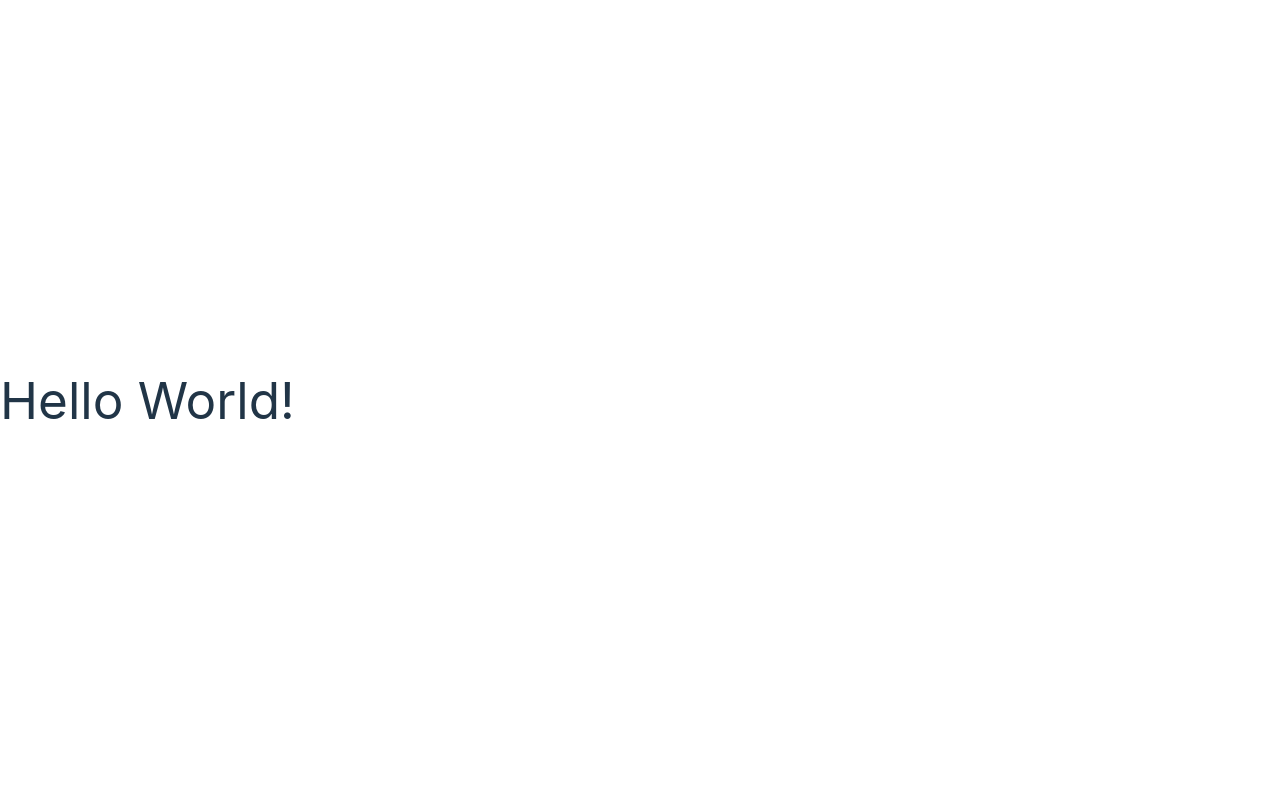
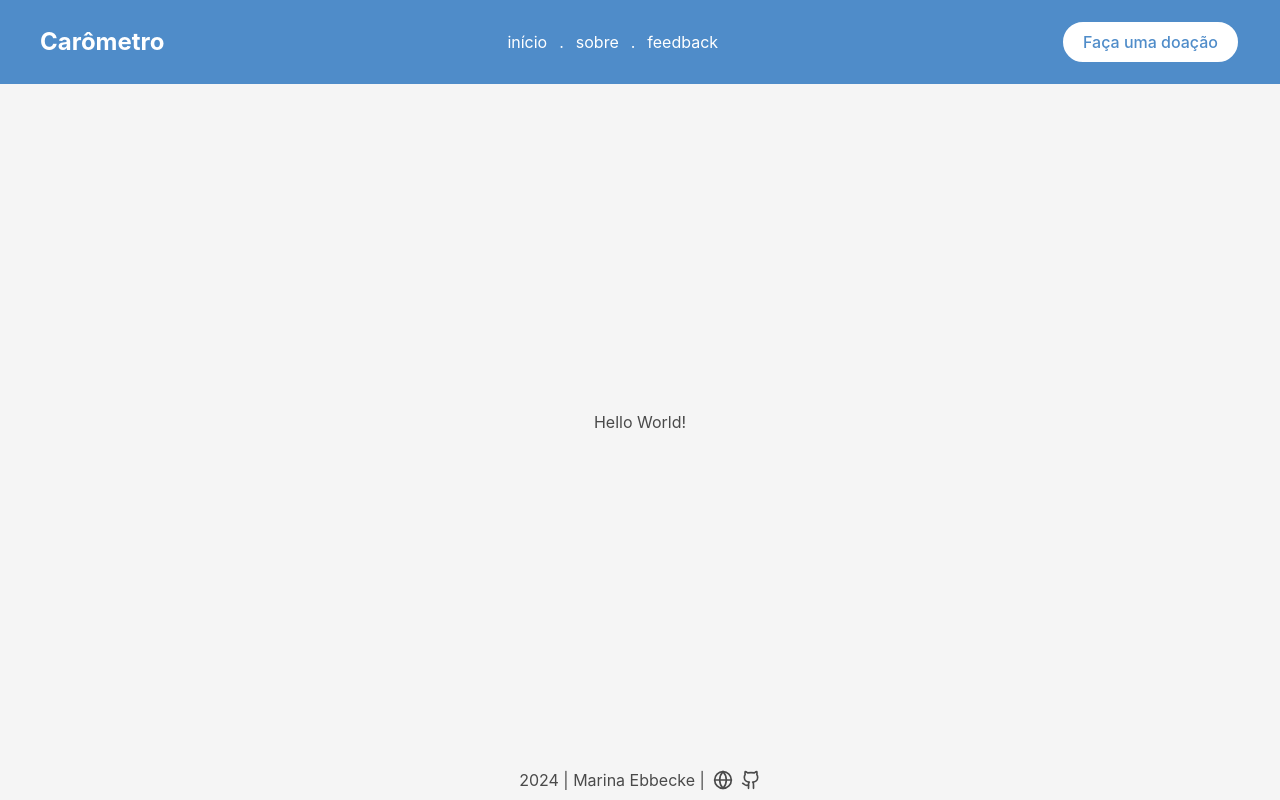
Before and after one commit to mebbecke/carometro-escolar, a React (Vite) app: page / in a window 1280 px wide. Built offline with nearby package versions, Linux system fonts and the light colour scheme.

Commit message:
feat: adds main layout (header and footer), styles and button component

```diff
--- a/package.json
+++ b/package.json
@@ -11,8 +11,10 @@
     "prepare": "husky"
   },
   "dependencies": {
+    "lucide-react": "^0.462.0",
     "react": "^18.3.1",
-    "react-dom": "^18.3.1"
+    "react-dom": "^18.3.1",
+    "tailwind-variants": "^0.3.0"
   },
   "devDependencies": {
     "@eslint/js": "^9.15.0",
--- a/src/App.tsx
+++ b/src/App.tsx
@@ -1,8 +1,11 @@
+import Layout from "./components/layout"
+import Home from "./pages/home"
+
 function App() {
   return (
-    <>
-      <h1>Hello World!</h1>
-    </>
+    <Layout>
+      <Home />
+    </Layout>
   )
 }
 
--- /dev/null
+++ b/src/components/button.tsx
@@ -0,0 +1,38 @@
+import { ComponentProps, ReactNode } from "react"
+import { tv, VariantProps } from "tailwind-variants"
+
+const buttonVariants = tv({
+  base: "justify-center rounded-full px-5 py-2 font-medium flex items-center gap-2",
+  variants: {
+    variant: {
+      primary:
+        "bg-[#4F8CC9] text-white hover:bg-[#3A6CA8] disabled:bg-[#B0B0B0]",
+      secondary:
+        "bg-white text-[#4F8CC9] hover:bg-[#4F8CC9] hover:text-white border border-2 border-[#4F8CC9]",
+    },
+
+    size: {
+      default: "py-2",
+      full: "w-full h-11",
+    },
+  },
+
+  defaultVariants: {
+    variant: "primary",
+    size: "default",
+  },
+})
+
+interface ButtonProps
+  extends ComponentProps<"button">,
+    VariantProps<typeof buttonVariants> {
+  children: ReactNode
+}
+
+export function Button({ children, variant, size, ...props }: ButtonProps) {
+  return (
+    <button {...props} className={buttonVariants({ variant, size })}>
+      {children}
+    </button>
+  )
+}
--- /dev/null
+++ b/src/components/footer.tsx
@@ -0,0 +1,20 @@
+import { Github, Globe } from "lucide-react"
+
+const Footer = () => {
+  return (
+    <footer className="flex w-full items-center justify-center gap-2 py-2">
+      <p>2024 | Marina Ebbecke |</p>
+      <a href="https://marinaebbecke.dev.br" className="hover:text-[#B0B0B0]">
+        <Globe className="size-5" />
+      </a>
+      <a
+        href="https://github.com/mebbecke/carometro-escolar"
+        className="hover:text-[#B0B0B0]"
+      >
+        <Github className="size-5" />
+      </a>
+    </footer>
+  )
+}
+
+export default Footer
--- /dev/null
+++ b/src/components/header.tsx
@@ -0,0 +1,37 @@
+import { Button } from "./button"
+
+const Header = () => {
+  return (
+    <header className="flex w-full flex-row items-center justify-between bg-[#4F8CC9] px-10 py-5">
+      <h1 className="text-2xl font-bold text-white">Carômetro</h1>
+      <nav>
+        <ul className="flex flex-row gap-3 text-white">
+          <li>
+            <a href="/" className="hover:text-[#E4F0FB]">
+              início
+            </a>
+          </li>
+          .
+          <li>
+            <a href="#" className="hover:text-[#E4F0FB]">
+              sobre
+            </a>
+          </li>
+          .
+          <li>
+            <a href="#" className="hover:text-[#E4F0FB]">
+              feedback
+            </a>
+          </li>
+        </ul>
+      </nav>
+
+      <div className="flex items-center gap-2">
+        {/* TODO: Botão de doações */}
+        <Button variant="secondary">Faça uma doação</Button>
+      </div>
+    </header>
+  )
+}
+
+export default Header
--- /dev/null
+++ b/src/components/layout.tsx
@@ -0,0 +1,20 @@
+import Footer from "./footer"
+import Header from "./header"
+
+interface LayoutProps {
+  children: React.ReactNode
+}
+
+const Layout = ({ children }: LayoutProps) => {
+  return (
+    <div className="flex h-screen w-full flex-col">
+      <Header />
+      <main className="flex h-full flex-1 flex-col items-center justify-center">
+        {children}
+      </main>
+      <Footer />
+    </div>
+  )
+}
+
+export default Layout
--- a/src/index.css
+++ b/src/index.css
@@ -8,65 +8,11 @@
   font-weight: 400;
 
   color-scheme: light dark;
-  color: rgba(255, 255, 255, 0.87);
-  background-color: #242424;
+  color: #4a4a4a;
+  background-color: #f5f5f5;
 
   font-synthesis: none;
   text-rendering: optimizeLegibility;
   -webkit-font-smoothing: antialiased;
   -moz-osx-font-smoothing: grayscale;
 }
-
-a {
-  font-weight: 500;
-  color: #646cff;
-  text-decoration: inherit;
-}
-a:hover {
-  color: #535bf2;
-}
-
-body {
-  margin: 0;
-  display: flex;
-  place-items: center;
-  min-width: 320px;
-  min-height: 100vh;
-}
-
-h1 {
-  font-size: 3.2em;
-  line-height: 1.1;
-}
-
-button {
-  border-radius: 8px;
-  border: 1px solid transparent;
-  padding: 0.6em 1.2em;
-  font-size: 1em;
-  font-weight: 500;
-  font-family: inherit;
-  background-color: #1a1a1a;
-  cursor: pointer;
-  transition: border-color 0.25s;
-}
-button:hover {
-  border-color: #646cff;
-}
-button:focus,
-button:focus-visible {
-  outline: 4px auto -webkit-focus-ring-color;
-}
-
-@media (prefers-color-scheme: light) {
-  :root {
-    color: #213547;
-    background-color: #ffffff;
-  }
-  a:hover {
-    color: #747bff;
-  }
-  button {
-    background-color: #f9f9f9;
-  }
-}
--- /dev/null
+++ b/src/pages/home.tsx
@@ -0,0 +1,9 @@
+const Home = () => {
+  return (
+    <div>
+      <h1>Hello World!</h1>
+    </div>
+  )
+}
+
+export default Home
```
Also changed, not shown: 2 other files (tests, documents, lock files or other folders).
